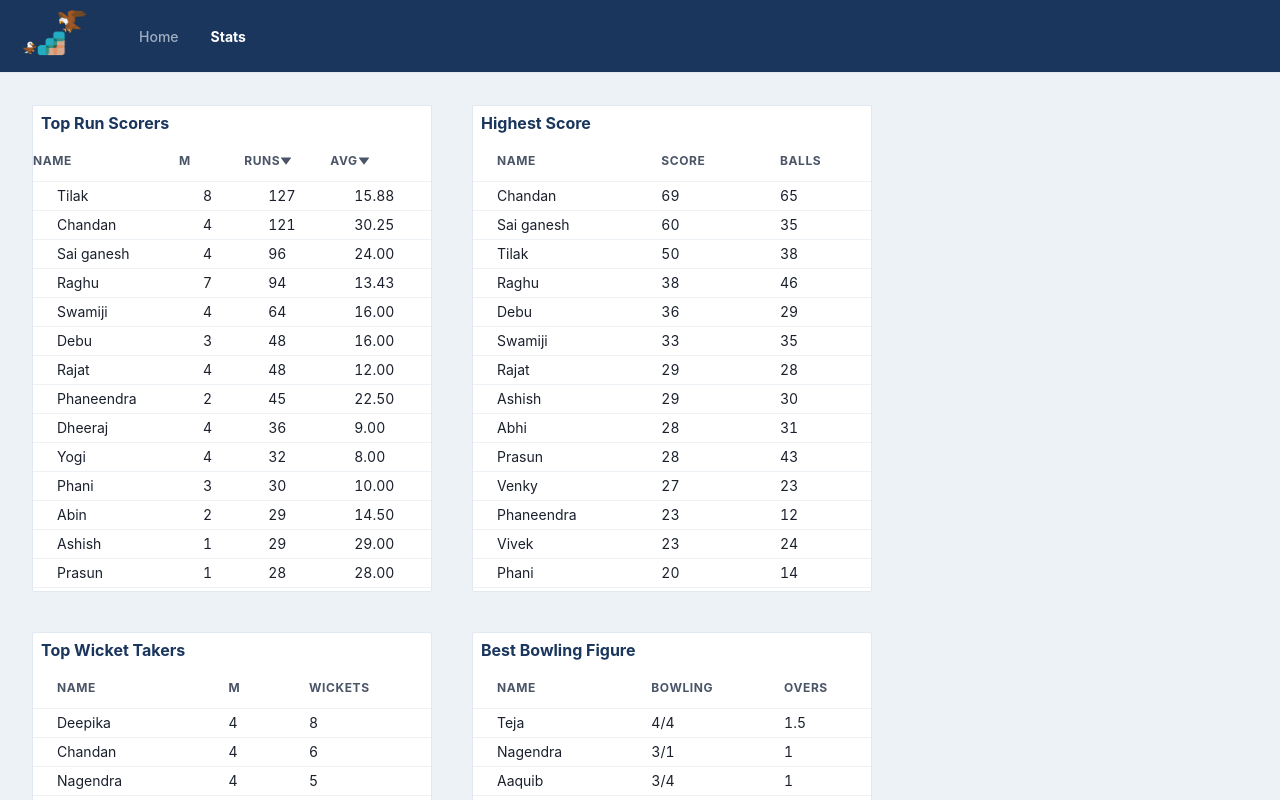
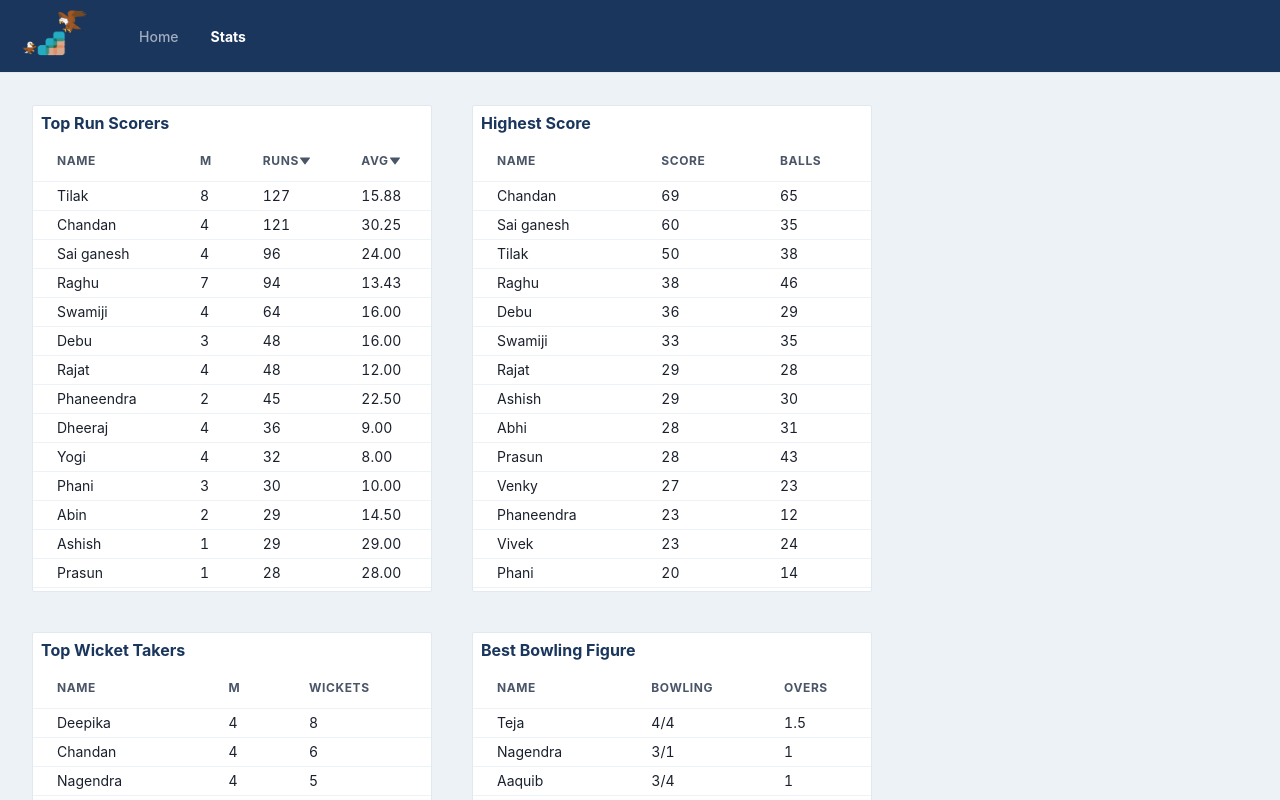
Before and after one commit to tilak-puli/step-cric-records, a Next.js app in the folder ui/: page /stats in a window 1280 px wide. Shown: the top 800 px of the page. Built offline with nearby package versions, Linux system fonts and the light colour scheme.

Commit message:
Fix width css bug in stats

```diff
--- a/ui/components/MostRuns.tsx
+++ b/ui/components/MostRuns.tsx
@@ -15,8 +15,8 @@ const columns = [
     sortDescFirst: true,
   },
   { accessor: "matches", Header: "M", width: 10, disableSortBy: true },
-  { accessor: "runs", Header: "Runs", width: 20, sortType: "basic" },
-  { accessor: "avg", Header: "Avg", width: 20, sortType: "basic" },
+  { accessor: "runs", Header: "Runs", width: 20, sortType: "basic", px: [5] },
+  { accessor: "avg", Header: "Avg", width: 20, sortType: "basic", px: [5] },
 ];
 
 export function MostRunsTable(props: { battingStats: BattingStats }) {
@@ -49,7 +49,7 @@ export function MostRunsTable(props: { battingStats: BattingStats }) {
               <Th
                 key={k}
                 {...column.getHeaderProps(column.getSortByToggleProps())}
-                px={["5", "inherit"]}
+                px={column.px}
               >
                 <Flex direction={"row"} align="center">
                   {column.render("Header")}
@@ -81,6 +81,7 @@ export function MostRunsTable(props: { battingStats: BattingStats }) {
                   fontSize={"sm"}
                   {...cell.getCellProps()}
                   isNumeric={cell.column.isNumeric}
+                  px={cell.column.px}
                 >
                   {cell.render("Cell")}
                 </Td>
```
